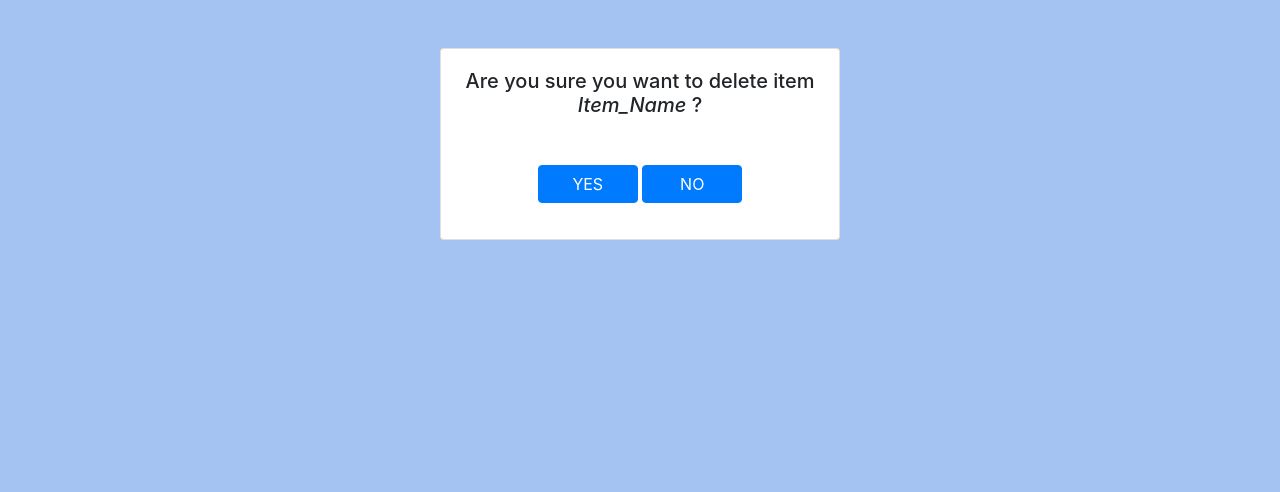
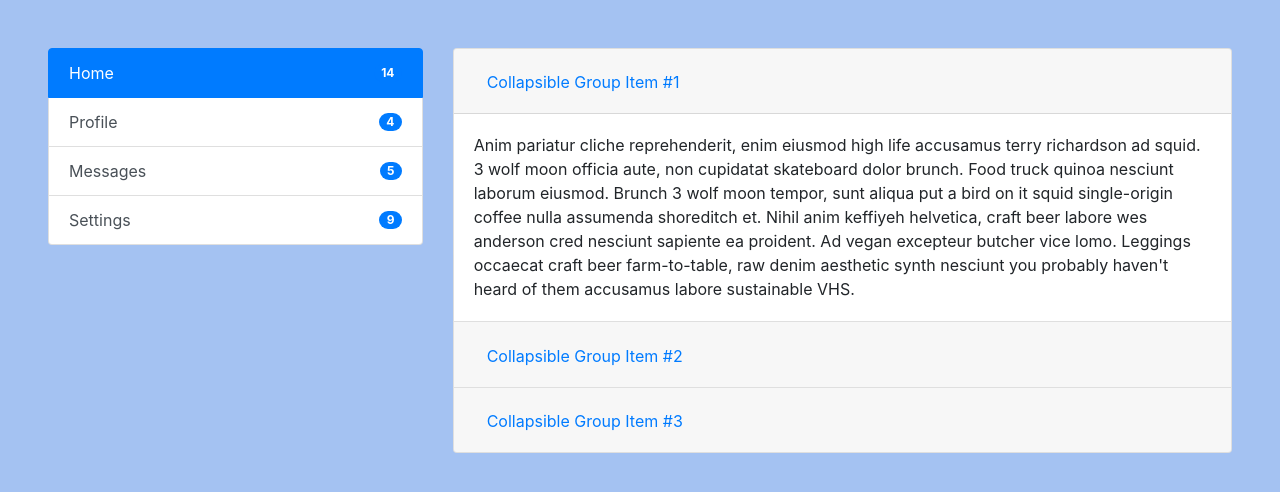
Before and after one commit to amrfekryy/FSND-project2-item-catalog, a Flask app: page / in a window 1280 px wide. Shown: the top 492 px of the page. Run offline with Flask 2, Linux system fonts and the light colour scheme; some libraries are stand-ins or nearby versions.

Commit message:
Create index template for data display

```diff
--- a/app.py
+++ b/app.py
@@ -23,7 +23,7 @@ def test():
 		return render_template('delete_item.html')
 
 	else:
-		return render_template('delete_item.html')
+		return render_template('index.html')
 
 
 @app.route('/catalog/')
--- a/templates/category_items.html
+++ /dev/null
@@ -1,4 +0,0 @@
-{% extends 'layout.html' %}
-
-{% block body %}
-{% endblock %}
--- a/templates/index.html
+++ b/templates/index.html
@@ -1,4 +1,83 @@
 {% extends 'layout.html' %}
 
 {% block body %}
+
+<div class="row">
+  <div class="col-4">
+    <div class="list-group" id="list-tab" role="tablist">
+
+      <li class="list-group-item list-group-item-action active d-flex justify-content-between align-items-center" id="list-home-list" data-toggle="list" href="#list-home" role="tab" aria-controls="home"> Home
+        <span class="badge badge-primary badge-pill">14</span>
+      </li>
+
+      <li class="list-group-item list-group-item-action d-flex justify-content-between align-items-center" id="list-profile-list" data-toggle="list" href="#list-profile" role="tab" aria-controls="profile"> Profile
+        <span class="badge badge-primary badge-pill">4</span>
+      </li>
+
+      <li class="list-group-item list-group-item-action d-flex justify-content-between align-items-center" id="list-messages-list" data-toggle="list" href="#list-messages" role="tab" aria-controls="messages"> Messages
+        <span class="badge badge-primary badge-pill">5</span>
+      </li>
+
+      <li class="list-group-item list-group-item-action d-flex justify-content-between align-items-center" id="list-settings-list" data-toggle="list" href="#list-settings" role="tab" aria-controls="settings"> Settings
+        <span class="badge badge-primary badge-pill">9</span>
+      </li>
+
+    </div>
+  </div>
+  <div class="col-8">
+    <div class="tab-content" id="nav-tabContent">
+      <div class="tab-pane fade show active" id="list-home" role="tabpanel" aria-labelledby="list-home-list">
+<div class="accordion" id="accordionExample">
+  <div class="card">
+    <div class="card-header" id="headingOne">
+      <h2 class="mb-0">
+        <button class="btn btn-link" type="button" data-toggle="collapse" data-target="#collapseOne" aria-expanded="true" aria-controls="collapseOne">
+          Collapsible Group Item #1
+        </button>
+      </h2>
+    </div>
+
+    <div id="collapseOne" class="collapse show" aria-labelledby="headingOne" data-parent="#accordionExample">
+      <div class="card-body">
+        Anim pariatur cliche reprehenderit, enim eiusmod high life accusamus terry richardson ad squid. 3 wolf moon officia aute, non cupidatat skateboard dolor brunch. Food truck quinoa nesciunt laborum eiusmod. Brunch 3 wolf moon tempor, sunt aliqua put a bird on it squid single-origin coffee nulla assumenda shoreditch et. Nihil anim keffiyeh helvetica, craft beer labore wes anderson cred nesciunt sapiente ea proident. Ad vegan excepteur butcher vice lomo. Leggings occaecat craft beer farm-to-table, raw denim aesthetic synth nesciunt you probably haven't heard of them accusamus labore sustainable VHS.
+      </div>
+    </div>
+  </div>
+  <div class="card">
+    <div class="card-header" id="headingTwo">
+      <h2 class="mb-0">
+        <button class="btn btn-link collapsed" type="button" data-toggle="collapse" data-target="#collapseTwo" aria-expanded="false" aria-controls="collapseTwo">
+          Collapsible Group Item #2
+        </button>
+      </h2>
+    </div>
+    <div id="collapseTwo" class="collapse" aria-labelledby="headingTwo" data-parent="#accordionExample">
+      <div class="card-body">
+        Anim pariatur cliche reprehenderit, enim eiusmod high life accusamus terry richardson ad squid. 3 wolf moon officia aute, non cupidatat skateboard dolor brunch. Food truck quinoa nesciunt laborum eiusmod. Brunch 3 wolf moon tempor, sunt aliqua put a bird on it squid single-origin coffee nulla assumenda shoreditch et. Nihil anim keffiyeh helvetica, craft beer labore wes anderson cred nesciunt sapiente ea proident. Ad vegan excepteur butcher vice lomo. Leggings occaecat craft beer farm-to-table, raw denim aesthetic synth nesciunt you probably haven't heard of them accusamus labore sustainable VHS.
+      </div>
+    </div>
+  </div>
+  <div class="card">
+    <div class="card-header" id="headingThree">
+      <h2 class="mb-0">
+        <button class="btn btn-link collapsed" type="button" data-toggle="collapse" data-target="#collapseThree" aria-expanded="false" aria-controls="collapseThree">
+          Collapsible Group Item #3
+        </button>
+      </h2>
+    </div>
+    <div id="collapseThree" class="collapse" aria-labelledby="headingThree" data-parent="#accordionExample">
+      <div class="card-body">
+        Anim pariatur cliche reprehenderit, enim eiusmod high life accusamus terry richardson ad squid. 3 wolf moon officia aute, non cupidatat skateboard dolor brunch. Food truck quinoa nesciunt laborum eiusmod. Brunch 3 wolf moon tempor, sunt aliqua put a bird on it squid single-origin coffee nulla assumenda shoreditch et. Nihil anim keffiyeh helvetica, craft beer labore wes anderson cred nesciunt sapiente ea proident. Ad vegan excepteur butcher vice lomo. Leggings occaecat craft beer farm-to-table, raw denim aesthetic synth nesciunt you probably haven't heard of them accusamus labore sustainable VHS.
+      </div>
+    </div>
+  </div>
+</div>
+      </div>
+      <div class="tab-pane fade" id="list-profile" role="tabpanel" aria-labelledby="list-profile-list">...</div>
+      <div class="tab-pane fade" id="list-messages" role="tabpanel" aria-labelledby="list-messages-list">...</div>
+      <div class="tab-pane fade" id="list-settings" role="tabpanel" aria-labelledby="list-settings-list">...</div>
+    </div>
+  </div>
+</div>
+
 {% endblock %}
--- a/templates/item_info.html
+++ /dev/null
@@ -1,4 +0,0 @@
-{% extends 'layout.html' %}
-
-{% block body %}
-{% endblock %}
```
